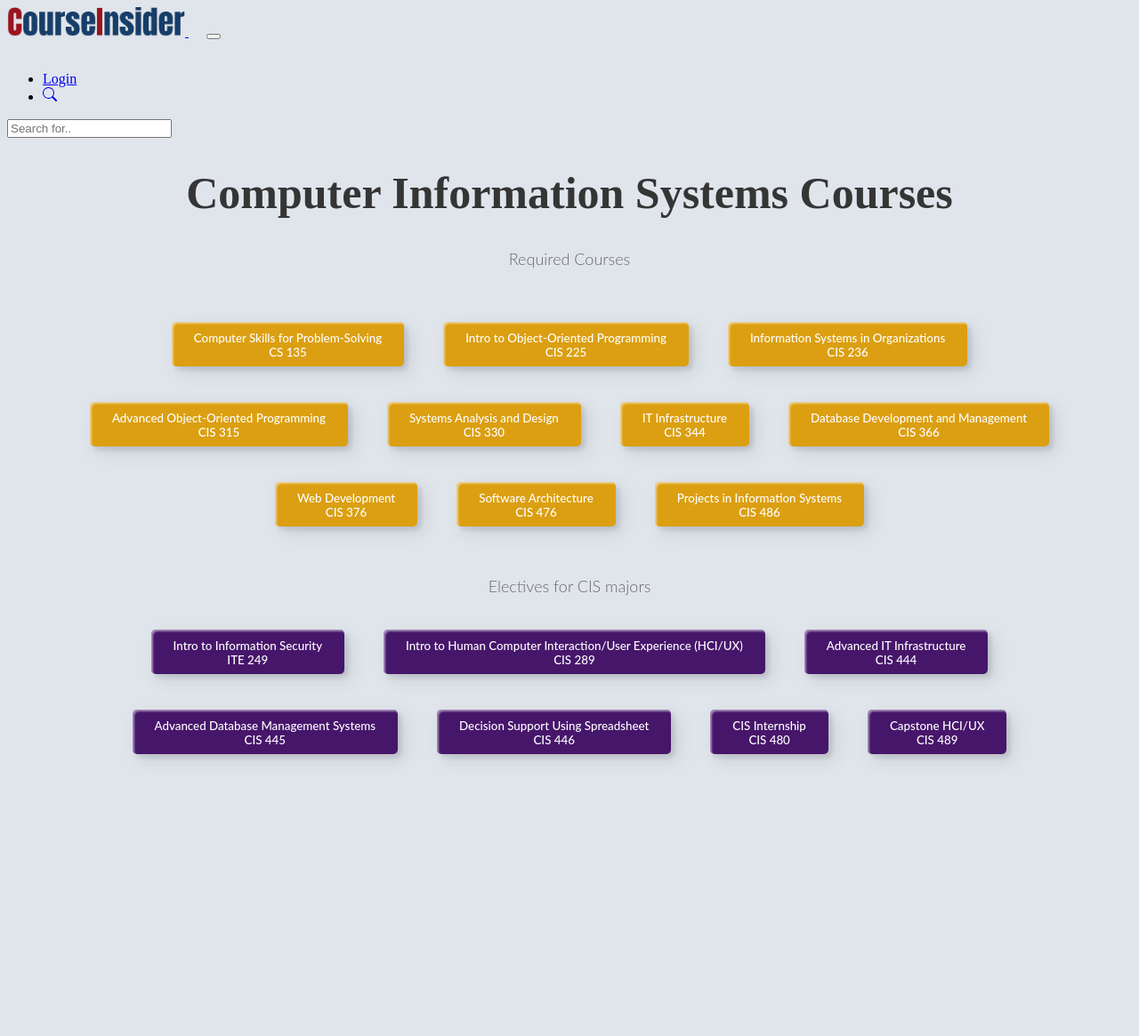
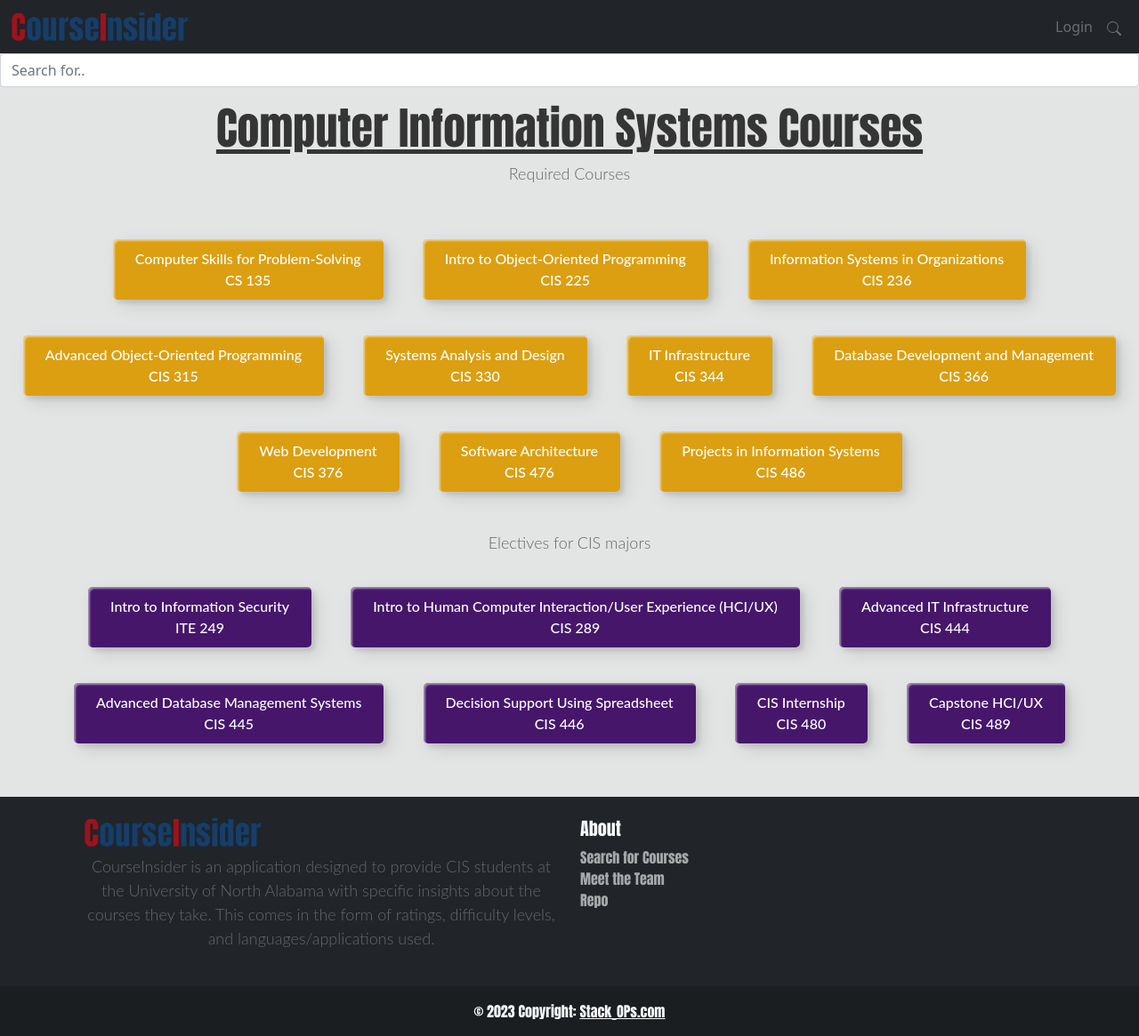
Before and after one commit to HubbbaBubbba/StackOps, a Node server app: page /search2 in a window 1280 px wide. Shown: the whole page at 89% size. Before the commit the page ends 856 px from the top, so only its background shows below. Run offline with Node 20, Linux system fonts and the light colour scheme; some libraries are stand-ins or nearby versions.

Commit message:
partials formattig, etc

```diff
--- a/public/styles/search2.css
+++ b/public/styles/search2.css
@@ -30,7 +30,7 @@ body {
 
   .custom-btn {
     width: fit-content;
-    height: 50px;
+    height: auto;
     color: #fff;
     border-radius: 5px;
     padding: 10px 25px;
--- a/views/partials/footer.ejs
+++ b/views/partials/footer.ejs
@@ -0,0 +1,201 @@
+<footer class="bg-dark text-center text-light text-lg-start">
+  <!-- Grid container -->
+  <div class="container p-4">
+    <!--Grid row-->
+    <div class="row">
+      <!--Grid column-->
+      <div class="col-lg-6 col-md-12 mb-4 mb-md-0">
+        <!-- <h5><b style="color:#9D131C; font-size: 30px;">C</b>ourse<b style="color:#9D131C; font-size: 30px;">I</b>nsider</h5> -->
+        <h5>
+          <img
+            class="circular--square"
+            src="/images/text-logo.png"
+            alt="CourseInsider"
+            style="width: 200px"
+            />
+        </h5>
+
+        <p>
+          CourseInsider is an application designed to provide CIS students at
+          the University of North Alabama with specific insights about the
+          courses they take. This comes in the form of ratings, difficulty
+          levels, and languages/applications used.
+        </p>
+      </div>
+      <!--Grid column-->
+
+      <!--Grid column-->
+      <div class="col-lg-6 col-md-12 mb-4 mb-md-0">
+        <!-- <h5 class="text-uppercase">Footer text</h5>
+
+          <p>
+            Lorem ipsum dolor sit amet consectetur, adipisicing elit. Iste atque ea quis
+            molestias. Fugiat pariatur maxime quis culpa corporis vitae repudiandae
+            aliquam voluptatem veniam, est atque cumque eum delectus sint!
+          </p> -->
+        <h5>About</h5>
+        <ul>
+          <li><a href="search2">Search for Courses</a></li>
+          <li><a href="#">Meet the Team</a></li>
+          <li><a href="https://github.com/HubbbaBubbba/StackOps">Repo</a></li>
+        </ul>
+      </div>
+      <!--Grid column-->
+    </div>
+    <!--Grid row-->
+  </div>
+  <!-- Grid container -->
+
+  <!-- Copyright -->
+  <div class="text-center p-3" style="background-color: rgba(0, 0, 0, 0.2)">
+    © 2023 Copyright:
+    <a class="text-light" href="https://github.com/HubbbaBubbba/StackOps#readme" target="_blank"
+      >Stack_OPs.com</a
+    >
+  </div>
+  <!-- Copyright -->
+</footer>
+
+
+<!-- internal style sheet -->
+<style>
+  body {
+    background-color: rgba(108, 121, 119, 0.192);
+    min-height: 100vh;
+    display: flex;
+    flex-direction: column;
+  }
+
+  footer {
+    /* position: relative; */
+    margin-top: auto;
+    font-family: "Anton";
+    font-weight: 100;
+  }
+
+  .bg-dark ul {
+    list-style: none;
+    padding: 0;
+    margin-bottom: 0;
+  }
+
+  .bg-dark ul a {
+    color: white;
+    text-decoration: none;
+    opacity: 0.6;
+  }
+
+  .navbar-brand {
+    font-family: "Anton";
+    font-size: 22px;
+  }
+
+  h1 {
+    font-family: "Anton";
+    text-decoration: underline;
+  }
+
+  h1 {
+    font-family: "Anton";
+    text-decoration: underline;
+  }
+
+  /* .footer-dark{
+    position: absolute;
+    bottom: 0;
+    width: 100%;
+    font-family: 'Anton';
+    font-weight: 100;
+
+}
+
+.footer-dark {
+    padding:50px 0;
+    color:#f0f9ff;
+    background-color:#282d32;
+  }
+
+  .footer-dark h3 {
+    margin-top:0;
+    margin-bottom:12px;
+    font-weight:bold;
+    font-size:16px;
+  }
+
+  .footer-dark ul {
+    padding:0;
+    list-style:none;
+    line-height:1.6;
+    font-size:14px;
+    margin-bottom:0;
+  }
+
+  .footer-dark ul a {
+    color:inherit;
+    text-decoration:none;
+    opacity:0.6;
+  }
+
+  .footer-dark ul a:hover {
+    opacity:0.8;
+  }
+
+  @media (max-width:767px) {
+    .footer-dark .item:not(.social) {
+      text-align:center;
+      padding-bottom:20px;
+    }
+  }
+
+  .footer-dark .item.text {
+    margin-bottom:36px;
+  }
+
+  @media (max-width:767px) {
+    .footer-dark .item.text {
+      margin-bottom:0;
+    }
+  }
+
+  .footer-dark .item.text p {
+    opacity:0.6;
+    margin-bottom:0;
+  }
+
+  .footer-dark .item.social {
+    text-align:center;
+  }
+
+  @media (max-width:991px) {
+    .footer-dark .item.social {
+      text-align:center;
+      margin-top:20px;
+    }
+  }
+
+  .footer-dark .item.social > a {
+    font-size:20px;
+    width:36px;
+    height:36px;
+    line-height:36px;
+    display:inline-block;
+    text-align:center;
+    border-radius:50%;
+    box-shadow:0 0 0 1px rgba(255,255,255,0.4);
+    margin:0 8px;
+    color:#fff;
+    opacity:0.75;
+  }
+
+  .footer-dark .item.social > a:hover {
+    opacity:0.9;
+  }
+
+  .footer-dark .copyright {
+    text-align:center;
+    padding-top:24px;
+    opacity:0.3;
+    font-size:13px;
+    margin-bottom:0;
+  } */
+</style>
--- a/views/partials/header.ejs
+++ b/views/partials/header.ejs
@@ -6,7 +6,7 @@
 
 <nav class="navbar navbar-expand-sm bg-dark navbar-dark">
   <div class="container-fluid" id="navbar-content">
-    <a class="navbar-brand" href="index" target="_blank">
+    <a class="navbar-brand" href="index">
       <img
         class="circular--square"
         src="/images/text-logo.png"
@@ -34,7 +34,7 @@
         </li>
         <li class="nav-item">
           <!-- <a class="nav-link" href="search" target ="_blank">Search Courses</a> -->
-          <a class="nav-link" href="search" target="_blank">
+          <a class="nav-link" href="search">
             <svg
               xmlns="http://www.w3.org/2000/svg"
               width="16"
--- a/views/search.ejs
+++ b/views/search.ejs
@@ -38,6 +38,9 @@
             </div>
           </div>
         <% } %>
+
+        <!-- footer -->
+  <%- include('partials/footer') %>
   <script>
     function myFunction() {
       var input, filter, cards, cardContainer, h5, title, i;
--- a/views/search2.ejs
+++ b/views/search2.ejs
@@ -4,11 +4,16 @@
 <head>
   <meta charset="UTF-8" />
   <title>CIS Course List</title>
+  <meta name="viewport" content="width=device-width, initial-scale=1" />
+  <link rel="stylesheet" href="https://cdnjs.cloudflare.com/ajax/libs/normalize/5.0.0/normalize.min.css" />
+  <link rel="stylesheet" href="https://cdnjs.cloudflare.com/ajax/libs/bootstrap/5.0.2/css/bootstrap.min.css" />
   <link rel="stylesheet" href="/styles/search2.css" />
 </head>
 
 <body>
-  <%- include('partials/header') %>
+  <div>
+    <%- include('partials/header') %>
+  </div>
 
   <!-- content -->
    <!-- search filter input row -->
@@ -75,7 +80,10 @@
 
 </div>
 
+<div>
   <!-- footer -->
+  <%- include('partials/footer') %>
+</div>
 
 
 
```
Also changed, not shown: views/index.ejs (+3 -47 lines).
